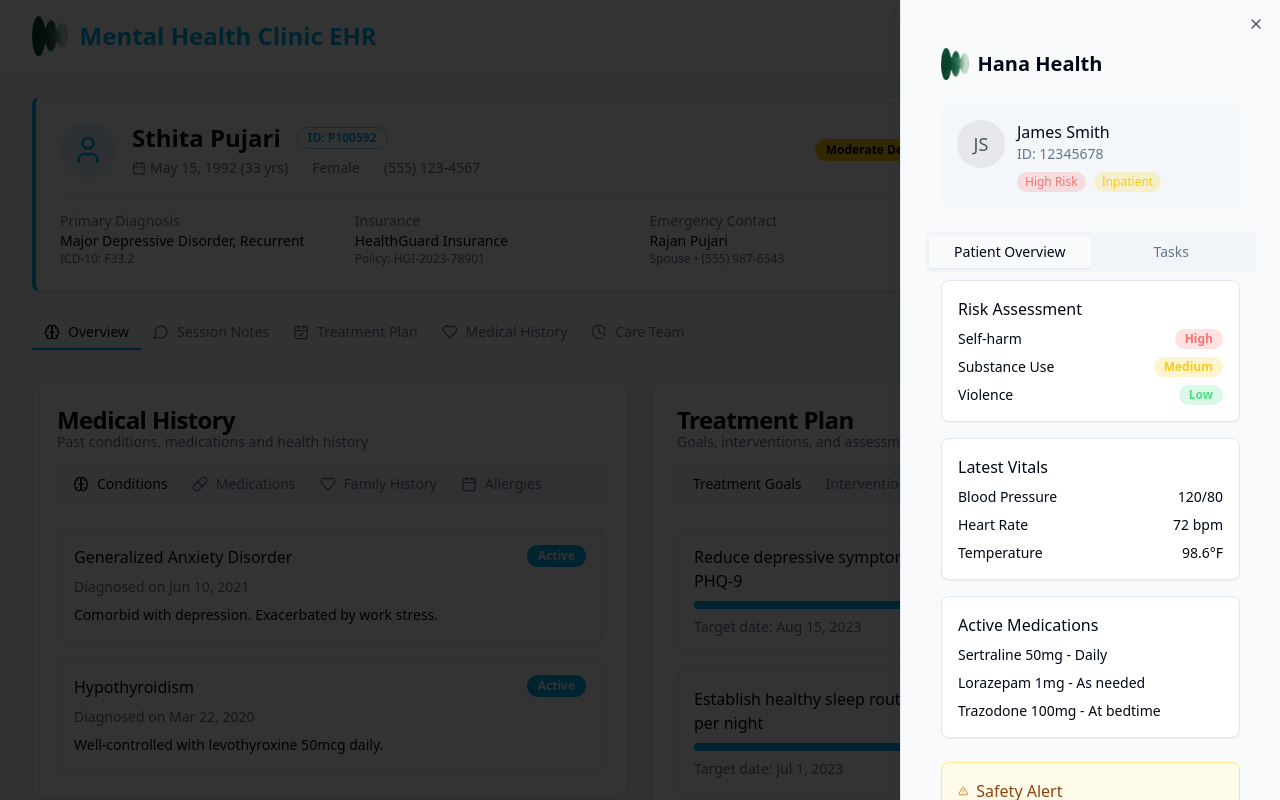
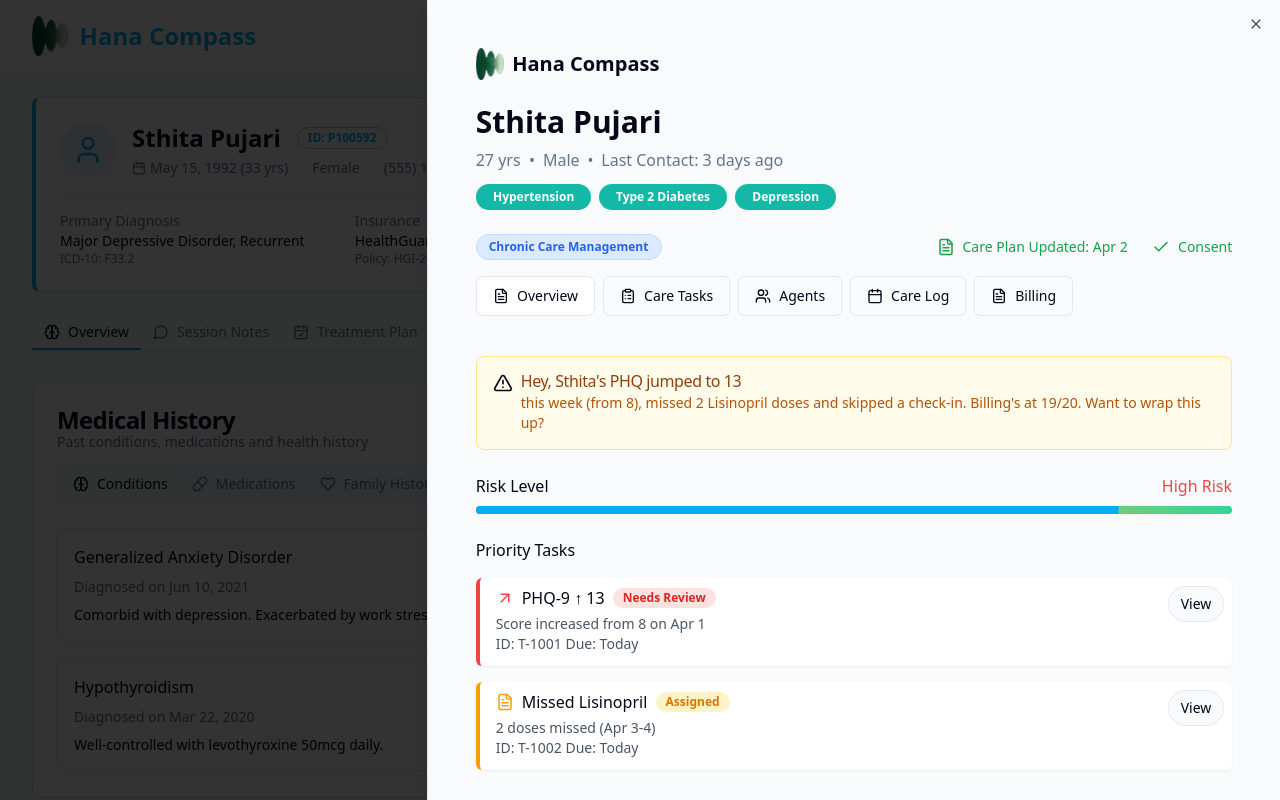
Before and after one commit to mhaihq/sthita-mental-haven, a React (Vite) app: page / in a window 1280 px wide. Both pictures are taken after a click on the button "Open sidebar". Shown: the top 800 px of the page. Built offline with nearby package versions, Linux system fonts and the light colour scheme.

Commit message:
Refactor: Implement sidebar layout and styling
The sidebars were updated to cover 2/3 of the page and match the layout of the provided image. The patient information was updated to reflect the new data.

```diff
--- a/src/components/ui/sheet.tsx
+++ b/src/components/ui/sheet.tsx
@@ -1,3 +1,4 @@
+
 import * as SheetPrimitive from "@radix-ui/react-dialog"
 import { cva, type VariantProps } from "class-variance-authority"
 import { X } from "lucide-react"
@@ -19,7 +20,7 @@ const SheetOverlay = React.forwardRef<
 >(({ className, ...props }, ref) => (
   <SheetPrimitive.Overlay
     className={cn(
-      "fixed inset-0 z-50 bg-black/80  data-[state=open]:animate-in data-[state=closed]:animate-out data-[state=closed]:fade-out-0 data-[state=open]:fade-in-0",
+      "fixed inset-0 z-50 bg-black/80 data-[state=open]:animate-in data-[state=closed]:animate-out data-[state=closed]:fade-out-0 data-[state=open]:fade-in-0",
       className
     )}
     {...props}
@@ -36,9 +37,9 @@ const sheetVariants = cva(
         top: "inset-x-0 top-0 border-b data-[state=closed]:slide-out-to-top data-[state=open]:slide-in-from-top",
         bottom:
           "inset-x-0 bottom-0 border-t data-[state=closed]:slide-out-to-bottom data-[state=open]:slide-in-from-bottom",
-        left: "inset-y-0 left-0 h-full w-3/4 border-r data-[state=closed]:slide-out-to-left data-[state=open]:slide-in-from-left sm:max-w-sm",
+        left: "inset-y-0 left-0 h-full border-r data-[state=closed]:slide-out-to-left data-[state=open]:slide-in-from-left",
         right:
-          "inset-y-0 right-0 h-full w-3/4  border-l data-[state=closed]:slide-out-to-right data-[state=open]:slide-in-from-right sm:max-w-sm",
+          "inset-y-0 right-0 h-full border-l data-[state=closed]:slide-out-to-right data-[state=open]:slide-in-from-right",
       },
     },
     defaultVariants: {
@@ -49,17 +50,20 @@ const sheetVariants = cva(
 
 interface SheetContentProps
   extends React.ComponentPropsWithoutRef<typeof SheetPrimitive.Content>,
-  VariantProps<typeof sheetVariants> { }
+  VariantProps<typeof sheetVariants> {
+    width?: string;
+  }
 
 const SheetContent = React.forwardRef<
   React.ElementRef<typeof SheetPrimitive.Content>,
   SheetContentProps
->(({ side = "right", className, children, ...props }, ref) => (
+>(({ side = "right", className, children, width, ...props }, ref) => (
   <SheetPortal>
     <SheetOverlay />
     <SheetPrimitive.Content
       ref={ref}
       className={cn(sheetVariants({ side }), className)}
+      style={width ? { width } : {}}
       {...props}
     >
       {children}
--- a/src/pages/Index.tsx
+++ b/src/pages/Index.tsx
@@ -7,17 +7,30 @@ import MedicalHistory from '@/components/MedicalHistory';
 import TreatmentPlan from '@/components/TreatmentPlan';
 import ProviderNotes from '@/components/ProviderNotes';
 import ProviderAssignment from '@/components/ProviderAssignment';
-import { Brain, CalendarCheck, ClockAlert, Heart, MessageCircle, ArrowUpRight, Check, AlertTriangle } from 'lucide-react';
-import { BookOpen, Calendar, ClipboardList, Info, Users } from '@/components/SidebarIcons';
+import {
+  Brain, CalendarCheck, ClockAlert, Heart, MessageCircle, ArrowUpRight, Check,
+  AlertTriangle, FileText, Users as UsersIcon, Calendar, ClipboardList
+} from 'lucide-react';
+import { BookOpen } from '@/components/SidebarIcons';
 import { Sheet, SheetContent, SheetTrigger } from "@/components/ui/sheet";
 import { Badge } from '@/components/ui/badge';
-import { Popover, PopoverContent, PopoverTrigger } from '@/components/ui/popover';
 import { Card, CardContent } from '@/components/ui/card';
 import { Button } from '@/components/ui/button';
+import { Alert, AlertDescription, AlertTitle } from '@/components/ui/alert';
+import { Progress } from '@/components/ui/progress';
 
 const Index = () => {
   const [isSidebarOpen, setIsSidebarOpen] = useState(false);
   const [activeTab, setActiveTab] = useState('overview');
+
+  const newPatientData = {
+    name: "Sthita Pujari",
+    age: 27,
+    gender: "Male",
+    lastContact: "3 days ago",
+    conditions: ["Hypertension", "Type 2 Diabetes", "Depression"],
+    careProgram: "Chronic Care Management"
+  };
 
   return (
     <div className="min-h-screen bg-background">
@@ -30,17 +43,13 @@ const Index = () => {
                 alt="Hana Clinic Logo"
                 className="h-10 w-auto"
               />
-              <h1 className="text-2xl font-bold text-primary">Mental Health Clinic EHR</h1>
+              <h1 className="text-2xl font-bold text-primary">Hana Compass</h1>
             </div>
-          </div>
-        </div>
-      </header>
-
-      {/* Floating sidebar trigger button with Hana logo and pulse animation */}
+            <div className="flex items-center gap-4">
               <Sheet open={isSidebarOpen} onOpenChange={setIsSidebarOpen}>
                 <SheetTrigger asChild>
                   <button
-            className="fixed top-20 right-6 z-50 flex items-center justify-center w-12 h-12 bg-primary rounded-full shadow-lg hover:bg-primary/90 transition-colors pulse-animation"
+                    className="flex items-center justify-center w-10 h-10 bg-primary rounded-full shadow-lg hover:bg-primary/90 transition-colors pulse-animation"
                     aria-label="Open sidebar"
                   >
                     <img
@@ -51,194 +60,162 @@ const Index = () => {
                   </button>
                 </SheetTrigger>
 
-        <SheetContent className="w-[280px] sm:w-[380px] overflow-y-auto">
-          <div className="pt-6 pb-4">
-            <h2 className="text-xl font-bold flex items-center gap-2 px-4 mb-6">
+                <SheetContent width="66.666%" className="overflow-y-auto">
+                  <div className="py-6">
+                    <div className="flex items-center gap-2 px-6 mb-6">
                       <img
                         src="/lovable-uploads/8bd12f77-f027-47b9-a41c-a780b6ec54d0.png"
                         alt="Hana Clinic Logo"
                         className="h-8 w-auto"
                       />
-              <span>Hana Health</span>
-            </h2>
+                      <span className="text-xl font-bold">Hana Compass</span>
+                    </div>
 
-            <div className="mb-6 px-4">
-              <div className="bg-muted/50 p-4 rounded-lg">
-                <div className="flex items-start gap-3">
-                  <div className="w-12 h-12 rounded-full bg-gray-200 flex items-center justify-center">
-                    <span className="text-lg font-medium text-gray-600">JS</span>
+                    {/* Patient Information Header */}
+                    <div className="px-6 mb-8">
+                      <h2 className="text-3xl font-bold mb-2">{newPatientData.name}</h2>
+                      <div className="flex items-center text-muted-foreground mb-3">
+                        <span>{newPatientData.age} yrs</span>
+                        <span className="mx-2">•</span>
+                        <span>{newPatientData.gender}</span>
+                        <span className="mx-2">•</span>
+                        <span>Last Contact: {newPatientData.lastContact}</span>
                       </div>
-                  <div>
-                    <h3 className="font-medium">James Smith</h3>
-                    <p className="text-sm text-muted-foreground">ID: 12345678</p>
-                    <div className="flex gap-2 mt-2">
-                      <span className="risk-badge high">High Risk</span>
-                      <span className="risk-badge medium">Inpatient</span>
+
+                      <div className="flex flex-wrap gap-2 mb-6">
+                        <Badge className="px-4 py-1 rounded-full bg-teal-500 text-white">{newPatientData.conditions[0]}</Badge>
+                        <Badge className="px-4 py-1 rounded-full bg-teal-500 text-white">{newPatientData.conditions[1]}</Badge>
+                        <Badge className="px-4 py-1 rounded-full bg-teal-500 text-white">{newPatientData.conditions[2]}</Badge>
                       </div>
+
+                      <div className="flex items-center justify-between mb-4">
+                        <Badge className="px-3 py-1 bg-blue-100 text-blue-600 border border-blue-200">
+                          {newPatientData.careProgram}
+                        </Badge>
+
+                        <div className="flex gap-6">
+                          <div className="flex items-center gap-2 text-green-600">
+                            <FileText size={18} />
+                            <span className="text-sm">Care Plan Updated: Apr 2</span>
                           </div>
+                          <div className="flex items-center gap-2 text-green-600">
+                            <Check size={18} />
+                            <span className="text-sm">Consent</span>
                           </div>
                         </div>
                       </div>
 
-            <div className="mb-6">
-              <Tabs defaultValue={activeTab} onValueChange={setActiveTab} className="w-full">
-                <TabsList className="w-full grid grid-cols-2 mb-2">
-                  <TabsTrigger value="overview">Patient Overview</TabsTrigger>
-                  <TabsTrigger value="tasks">Tasks</TabsTrigger>
-                </TabsList>
-
-                <TabsContent value="overview" className="space-y-4">
-                  <div className="px-4">
-                    <Card>
-                      <CardContent className="p-4">
-                        <h4 className="font-medium mb-2">Risk Assessment</h4>
-                        <div className="space-y-2">
-                          <div className="flex justify-between items-center">
-                            <span className="text-sm">Self-harm</span>
-                            <Badge variant="outline" className="bg-severity-high/20 text-severity-high border-0">High</Badge>
-                          </div>
-                          <div className="flex justify-between items-center">
-                            <span className="text-sm">Substance Use</span>
-                            <Badge variant="outline" className="bg-severity-medium/20 text-severity-medium border-0">Medium</Badge>
-                          </div>
-                          <div className="flex justify-between items-center">
-                            <span className="text-sm">Violence</span>
-                            <Badge variant="outline" className="bg-severity-low/20 text-severity-low border-0">Low</Badge>
-                          </div>
-                        </div>
-                      </CardContent>
-                    </Card>
-                  </div>
-
-                  <div className="px-4">
-                    <Card>
-                      <CardContent className="p-4">
-                        <h4 className="font-medium mb-2">Latest Vitals</h4>
-                        <div className="space-y-2">
-                          <div className="flex justify-between items-center">
-                            <span className="text-sm">Blood Pressure</span>
-                            <span className="text-sm font-medium">120/80</span>
-                          </div>
-                          <div className="flex justify-between items-center">
-                            <span className="text-sm">Heart Rate</span>
-                            <span className="text-sm font-medium">72 bpm</span>
-                          </div>
-                          <div className="flex justify-between items-center">
-                            <span className="text-sm">Temperature</span>
-                            <span className="text-sm font-medium">98.6°F</span>
-                          </div>
-                        </div>
-                      </CardContent>
-                    </Card>
-                  </div>
-
-                  <div className="px-4">
-                    <Card>
-                      <CardContent className="p-4">
-                        <h4 className="font-medium mb-2">Active Medications</h4>
-                        <div className="space-y-2">
-                          <div className="text-sm">Sertraline 50mg - Daily</div>
-                          <div className="text-sm">Lorazepam 1mg - As needed</div>
-                          <div className="text-sm">Trazodone 100mg - At bedtime</div>
-                        </div>
-                      </CardContent>
-                    </Card>
-                  </div>
-                </TabsContent>
-
-                <TabsContent value="tasks" className="px-4 space-y-4">
-                  <h4 className="font-medium mb-2">Priority Tasks</h4>
-                  <div className="space-y-3">
-                    <div className="flex gap-3 items-start p-3 border rounded-lg bg-muted/30">
-                      <div className="task-priority high mt-1"></div>
-                      <div className="flex-1">
-                        <div className="flex justify-between">
-                          <h5 className="font-medium">Crisis Assessment</h5>
-                          <span className="text-xs text-muted-foreground">Today</span>
-                        </div>
-                        <p className="text-sm text-muted-foreground">Complete urgent risk assessment for James Smith</p>
-                        <div className="mt-2">
-                          <Button size="sm" className="h-7 text-xs">Complete <Check className="ml-1 h-3 w-3" /></Button>
-                        </div>
+                      {/* Navigation Tabs */}
+                      <div className="flex overflow-x-auto gap-2 pb-2">
+                        <Button variant="outline" className="flex items-center gap-2 bg-white rounded-lg">
+                          <FileText size={18} />
+                          <span>Overview</span>
+                        </Button>
+                        <Button variant="outline" className="flex items-center gap-2">
+                          <ClipboardList size={18} />
+                          <span>Care Tasks</span>
+                        </Button>
+                        <Button variant="outline" className="flex items-center gap-2">
+                          <UsersIcon size={18} />
+                          <span>Agents</span>
+                        </Button>
+                        <Button variant="outline" className="flex items-center gap-2">
+                          <Calendar size={18} />
+                          <span>Care Log</span>
+                        </Button>
+                        <Button variant="outline" className="flex items-center gap-2">
+                          <FileText size={18} />
+                          <span>Billing</span>
+                        </Button>
                       </div>
                     </div>
 
-                    <div className="flex gap-3 items-start p-3 border rounded-lg bg-muted/30">
-                      <div className="task-priority high mt-1"></div>
-                      <div className="flex-1">
-                        <div className="flex justify-between">
-                          <h5 className="font-medium">Medication Review</h5>
-                          <span className="text-xs text-muted-foreground">Today</span>
+                    {/* Alert Information */}
+                    <div className="px-6 mb-6">
+                      <Alert className="bg-amber-50 border-amber-200">
+                        <AlertTriangle className="h-5 w-5 text-amber-600" />
+                        <AlertTitle className="text-amber-800">Hey, {newPatientData.name.split(" ")[0]}'s PHQ jumped to 13</AlertTitle>
+                        <AlertDescription className="text-amber-700">
+                          this week (from 8), missed 2 Lisinopril doses and skipped a check-in. Billing's at 19/20. Want to wrap this up?
+                        </AlertDescription>
+                      </Alert>
                     </div>
-                        <p className="text-sm text-muted-foreground">Review medication interactions and side effects</p>
-                        <div className="mt-2">
-                          <Button size="sm" className="h-7 text-xs">Complete <Check className="ml-1 h-3 w-3" /></Button>
+
+                    {/* Risk Level */}
+                    <div className="px-6 mb-6">
+                      <div className="flex justify-between mb-2">
+                        <span>Risk Level</span>
+                        <span className="text-red-500 font-medium">High Risk</span>
                       </div>
+                      <Progress
+                        value={85}
+                        className="h-2 bg-gradient-to-r from-red-500 via-amber-400 to-emerald-400"
+                      />
+                    </div>
+
+                    {/* Priority Tasks */}
+                    <div className="px-6">
+                      <h3 className="font-medium mb-4">Priority Tasks</h3>
+
+                      <div className="space-y-4">
+                        <div className="border-l-4 border-red-500 pl-4 pr-2 py-2 bg-white rounded-md shadow-sm">
+                          <div className="flex items-start justify-between mb-1">
+                            <div>
+                              <div className="flex items-center gap-2">
+                                <ArrowUpRight className="text-red-500" size={18} />
+                                <span className="font-medium">PHQ-9 ↑ 13</span>
+                                <Badge className="bg-red-100 text-red-600 border-0">Needs Review</Badge>
+                              </div>
+                              <p className="text-sm text-gray-600 mt-1">Score increased from 8 on Apr 1</p>
+                              <p className="text-sm text-gray-600">ID: T-1001 Due: Today</p>
+                            </div>
+                            <Button variant="outline" size="sm" className="rounded-full">
+                              <span>View</span>
+                            </Button>
                           </div>
                         </div>
 
-                    <div className="flex gap-3 items-start p-3 border rounded-lg bg-muted/30">
-                      <div className="task-priority medium mt-1"></div>
-                      <div className="flex-1">
-                        <div className="flex justify-between">
-                          <h5 className="font-medium">Family Contact</h5>
-                          <span className="text-xs text-muted-foreground">Tomorrow</span>
+                        <div className="border-l-4 border-amber-500 pl-4 pr-2 py-2 bg-white rounded-md shadow-sm">
+                          <div className="flex items-start justify-between mb-1">
+                            <div>
+                              <div className="flex items-center gap-2">
+                                <FileText className="text-amber-500" size={18} />
+                                <span className="font-medium">Missed Lisinopril</span>
+                                <Badge className="bg-amber-100 text-amber-600 border-0">Assigned</Badge>
                               </div>
-                        <p className="text-sm text-muted-foreground">Call patient's mother about treatment progress</p>
-                        <div className="mt-2">
-                          <Button size="sm" variant="outline" className="h-7 text-xs">Reschedule</Button>
+                              <p className="text-sm text-gray-600 mt-1">2 doses missed (Apr 3-4)</p>
+                              <p className="text-sm text-gray-600">ID: T-1002 Due: Today</p>
                             </div>
-                      </div>
+                            <Button variant="outline" size="sm" className="rounded-full">
+                              <span>View</span>
+                            </Button>
                           </div>
                         </div>
 
-                  <div className="mt-4">
-                    <Button variant="outline" className="w-full text-sm" size="sm">
-                      <ArrowUpRight className="mr-1 h-4 w-4" /> View All Tasks
+                        <div className="text-center mt-6">
+                          <Button variant="link" className="text-blue-500">
+                            +1 more tasks
                           </Button>
                         </div>
-                </TabsContent>
-              </Tabs>
-            </div>
-
-            <div className="px-4">
-              <Card className="bg-amber-50 border-amber-200">
-                <CardContent className="p-4">
-                  <div className="flex items-start gap-2">
-                    <AlertTriangle className="h-5 w-5 text-amber-600 mt-0.5" />
-                    <div>
-                      <h4 className="font-medium text-amber-800">Safety Alert</h4>
-                      <p className="text-sm text-amber-700">Patient expressed suicidal ideation in last session. Follow safety protocol.</p>
-                    </div>
-                  </div>
-                </CardContent>
-              </Card>
-            </div>
-
-            <div className="mt-6 px-4">
-              <h4 className="font-medium mb-3">Quick Actions</h4>
-              <div className="grid grid-cols-2 gap-2">
-                <Button variant="outline" size="sm" className="justify-start">
-                  <Calendar className="h-4 w-4 mr-2" />
-                  Schedule Visit
-                </Button>
-                <Button variant="outline" size="sm" className="justify-start">
-                  <ClipboardList className="h-4 w-4 mr-2" />
-                  Add Note
-                </Button>
-                <Button variant="outline" size="sm" className="justify-start">
-                  <Users className="h-4 w-4 mr-2" />
-                  Care Team
-                </Button>
-                <Button variant="outline" size="sm" className="justify-start">
-                  <BookOpen className="h-4 w-4 mr-2" />
-                  Treatment Plan
-                </Button>
                       </div>
                     </div>
                   </div>
                 </SheetContent>
               </Sheet>
+
+              <Button variant="outline" className="flex items-center gap-2">
+                <FileText className="h-4 w-4" />
+                <span>Patient</span>
+              </Button>
+
+              <Button variant="outline" className="flex items-center gap-2">
+                <UsersIcon className="h-4 w-4" />
+                <span>Population</span>
+              </Button>
+            </div>
+          </div>
+        </div>
+      </header>
 
       <main className="container py-6">
         <PatientHeader patient={patientData} />
@@ -313,6 +290,37 @@ const Index = () => {
           </TabsContent>
         </Tabs>
       </main>
+
+      <style jsx global>{`
+        @keyframes pulse {
+          0% {
+            box-shadow: 0 0 0 0 rgba(155, 135, 245, 0.7);
+          }
+          70% {
+            box-shadow: 0 0 0 10px rgba(155, 135, 245, 0);
+          }
+          100% {
+            box-shadow: 0 0 0 0 rgba(155, 135, 245, 0);
+          }
+        }
+
+        .pulse-animation {
+          animation: pulse 2s infinite;
+        }
+
+        .medical-scrollbar::-webkit-scrollbar {
+          height: 4px;
+        }
+
+        .medical-scrollbar::-webkit-scrollbar-track {
+          background: #f1f1f1;
+        }
+
+        .medical-scrollbar::-webkit-scrollbar-thumb {
+          background: #888;
+          border-radius: 2px;
+        }
+      `}</style>
     </div>
   );
 };
```
Also changed, not shown: src/components/ui/drawer.tsx (+5 -2 lines). Lines whose indentation alone changed are shown as unchanged.
